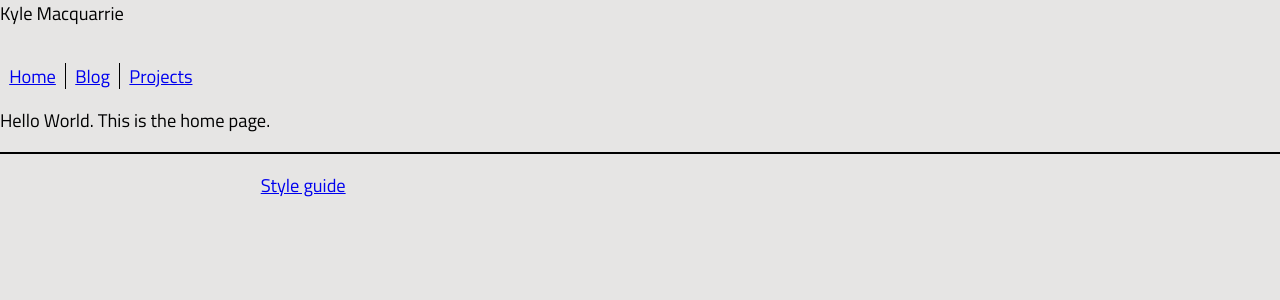
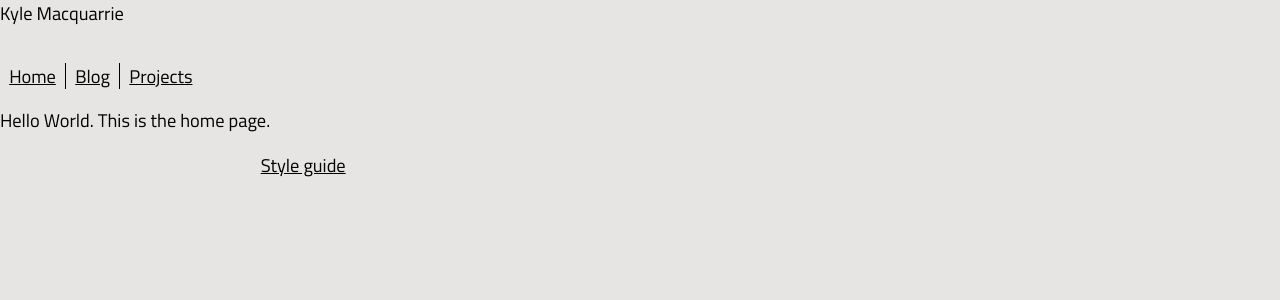
Before and after one commit to velvetkevorkian/website-2021, a Next.js app: page / in a window 1280 px wide. Shown: the top 300 px of the page. Built offline with nearby package versions, Linux system fonts and the light colour scheme.

Commit message:
Link colours

```diff
--- a/assets/css/app.css
+++ b/assets/css/app.css
@@ -67,6 +67,15 @@
   max-width: 100%;
 }
 
+a {
+  color: var(--text-color);
+  transition: 200ms color;
+}
+
+a:hover, a:focus {
+  color: var(--accent-color);
+}
+
 pre {
   max-width: 100%;
   overflow: auto;
--- a/assets/css/variables.css
+++ b/assets/css/variables.css
@@ -1,7 +1,7 @@
 :root {
   --bg-color: #e6e5e4;
-  --text-color: black;
-  --accent-color: #ffa64e;
+  --text-color: 4f4f4f;
+  --accent-color: #d99416;
   --body-font: Titillium, sans-serif;
   --heading-font: Goldman, sans-serif;
 
```
Also changed, not shown: assets/images/barcode.svg.
